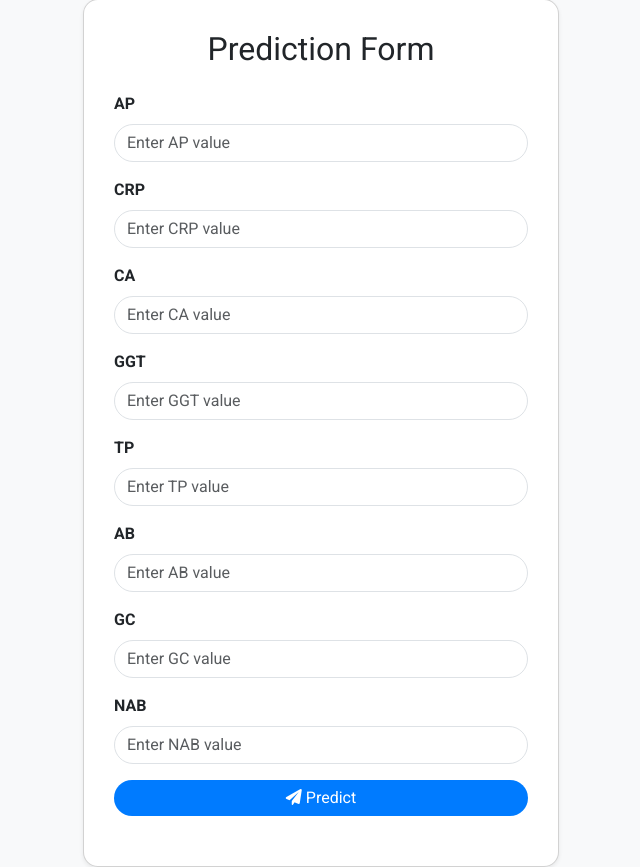
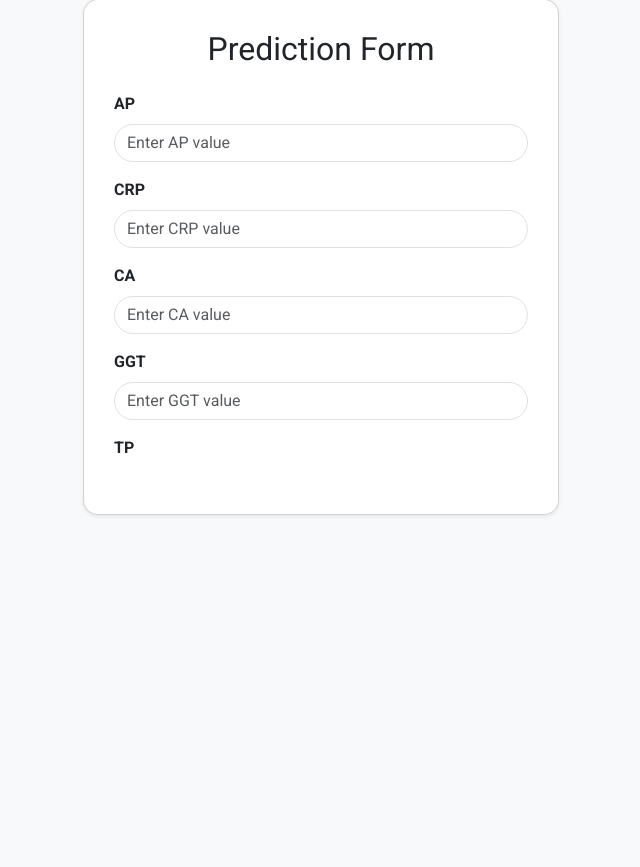
Before and after one commit to BingjunGao/New, a Flask app: page / in a window 1280 px wide. Shown: the part 51-918 px from the top of the page, without its empty margins (319-959 px from the left). After the commit the page ends 567 px from the top, so only its background shows below. Run offline with Flask 3, Linux system fonts and the light colour scheme; parts of the project's set-up code (start-up, migrations or seed data) failed here and were passed over.

Commit message:
Add files via upload

```diff
--- a/templates/index.html
+++ b/templates/index.html
@@ -68,52 +68,4 @@
                 </div>
                 <div class="mb-3">
                     <label for="tp" class="form-label">TP</label>
-                    <input type="text" class="form-control" id="tp" name="tp" placeholder="Enter TP value" required>
-                </div>
-                <div class="mb-3">
-                    <label for="ab" class="form-label">AB</label>
-                    <input type="text" class="form-control" id="ab" name="ab" placeholder="Enter AB value" required>
-                </div>
-                <div class="mb-3">
-                    <label for="gc" class="form-label">GC</label>
-                    <input type="text" class="form-control" id="gc" name="gc" placeholder="Enter GC value" required>
-                </div>
-                <div class="mb-3">
-                    <label for="nab" class="form-label">NAB</label>
-                    <input type="text" class="form-control" id="nab" name="nab" placeholder="Enter NAB value" required>
-                </div>
-                <button type="submit" class="btn btn-primary w-100" id="predict-button">
-                    <i class="fas fa-paper-plane"></i> Predict
-                </button>
-            </form>
-            <div id="result" class="result text-center"></div> <!-- 显示预测结果 -->
-        </div>
-    </div>
-
-    <!-- 引入 Bootstrap JS 和自定义脚本 -->
-    <script src="https://cdn.jsdelivr.net/npm/bootstrap@5.3.0/dist/js/bootstrap.bundle.min.js"></script>
-    <script>
-        document.getElementById('prediction-form').addEventListener('submit', function(event) {
-            event.preventDefault();  // 防止默认的表单提交行为
-            const formData = new FormData(event.target);
-
-            document.getElementById('predict-button').innerHTML = '<i class="fas fa-spinner fa-spin"></i> Predicting...';
-
-            fetch('/predict', {
-                method: 'POST',
-                body: formData
-            })
-            .then(response => response.json())
-            .then(data => {
-                document.getElementById('predict-button').innerHTML = '<i class="fas fa-paper-plane"></i> Predict';
-                document.getElementById('result').innerText = data.result; // 显示预测结果
-            })
-            .catch(error => {
-                console.error('Error:', error);
-                document.getElementById('predict-button').innerHTML = 'Predict';
-                document.getElementById('result').innerText = 'Error in prediction!';
-            });
-        });
-    </script>
-</body>
-</html>
+                    <input type="text" class="form-control"
```
